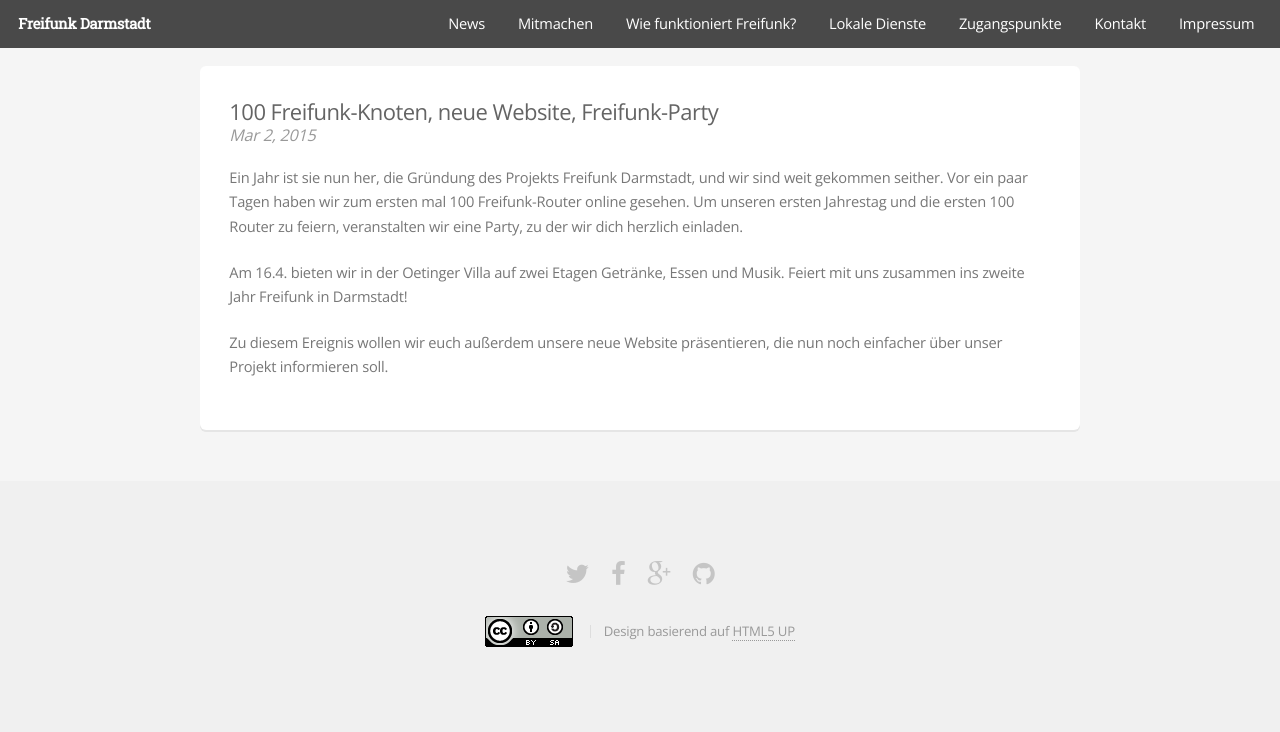
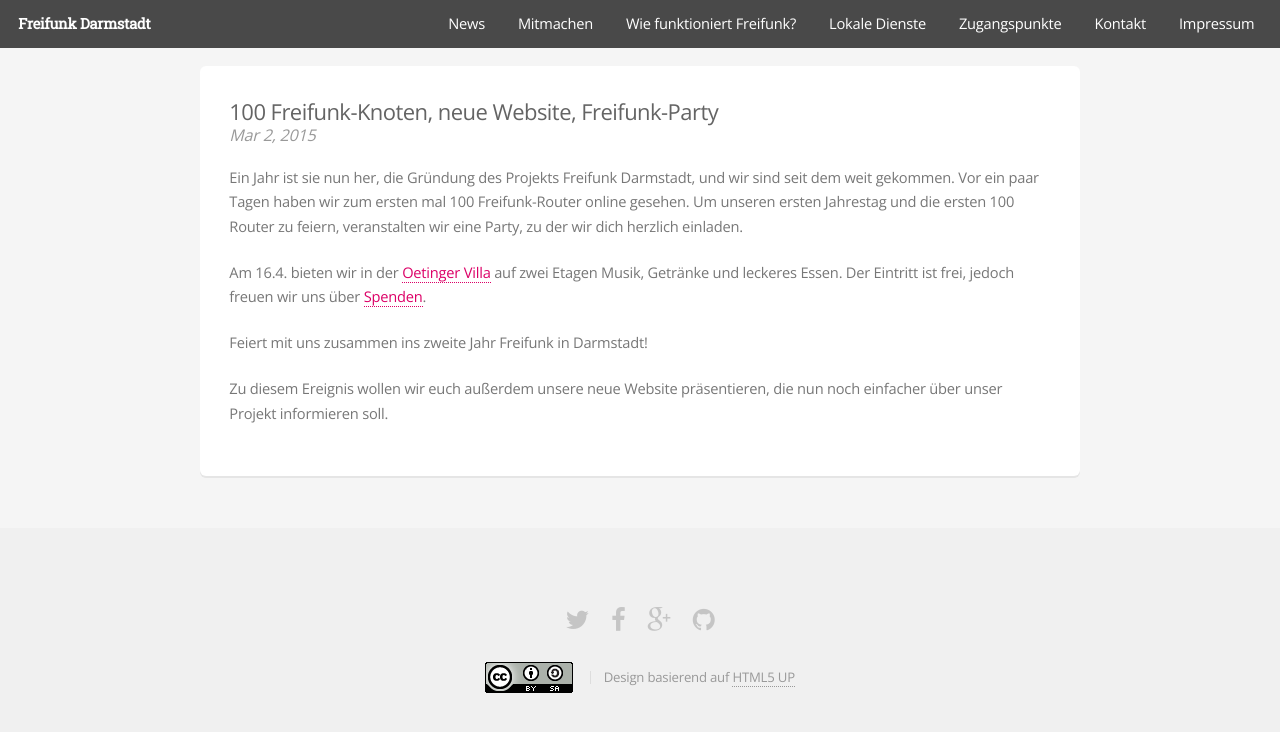
Before and after one commit to mdrenger/darmstadt.freifunk.net, a Jekyll site: the page built from _posts/2015-03-02-100-freifunk-knoten-neue-website-freifunk-party.md, in a window 1280 px wide. Shown: the top 732 px of the page. Built offline with Jekyll 4.4.1, drawn with Linux system fonts in a browser that asks for light colours.

Commit message:
update _posts/2015-03-02-100-freifunk-knoten-neue-website-freifunk-party.md

```diff
--- a/_posts/2015-03-02-100-freifunk-knoten-neue-website-freifunk-party.md
+++ b/_posts/2015-03-02-100-freifunk-knoten-neue-website-freifunk-party.md
@@ -5,12 +5,13 @@ date:   2015-03-02 22:50:04
 categories: netz knoten
 ---
 
-Ein Jahr ist sie nun her, die Gründung des Projekts Freifunk Darmstadt, und wir sind weit gekommen seither. Vor ein paar Tagen haben wir zum ersten mal 100 Freifunk-Router online gesehen.
+Ein Jahr ist sie nun her, die Gründung des Projekts Freifunk Darmstadt, und wir sind seit dem weit gekommen. Vor ein paar Tagen haben wir zum ersten mal 100 Freifunk-Router online gesehen.
 Um unseren ersten Jahrestag und die ersten 100 Router zu feiern, veranstalten wir eine Party, zu der wir dich herzlich einladen.
 
 <!--*-->
+Am 16.4. bieten wir in der [Oetinger Villa](http://www.oetingervilla.de) auf zwei Etagen Musik, Getränke und leckeres Essen.
+Der Eintritt ist frei, jedoch freuen wir uns über [Spenden](/spenden/).
 
-Am 16.4. bieten wir in der Oetinger Villa auf zwei Etagen Getränke, Essen und Musik.
 Feiert mit uns zusammen ins zweite Jahr Freifunk in Darmstadt!
 
 Zu diesem Ereignis wollen wir euch außerdem unsere neue Website präsentieren, die nun noch einfacher über unser Projekt informieren soll.
```
